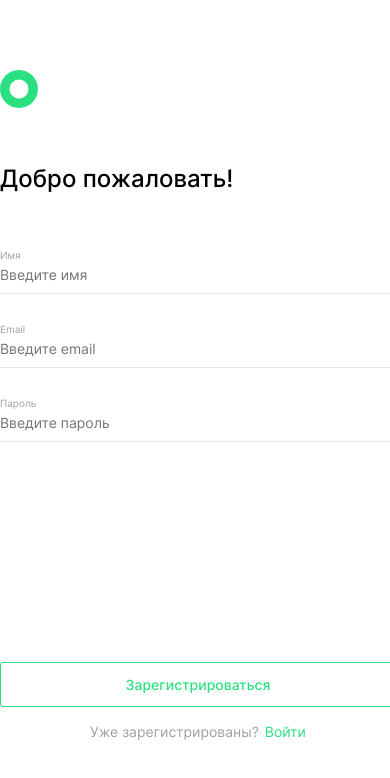
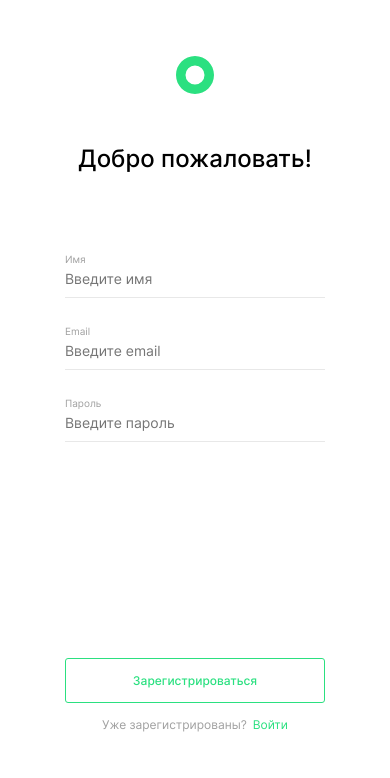
Before and after one commit to NataliUstinova/movies-explorer-frontend, a React (Create React App) app: page /signup in a window 390 px wide. Shown: the top 778 px of the page. Built offline with nearby package versions, Linux system fonts and the light colour scheme.

Commit message:
feat: login and register mobile #19 #20

```diff
--- a/src/components/Form/Form.css
+++ b/src/components/Form/Form.css
@@ -10,6 +10,8 @@
 }
 
 .form__title {
+  padding: 0;
+  margin: 0;
   font-style: normal;
   font-weight: 500;
   font-size: 24px;
@@ -25,7 +27,6 @@
 .form__inputs {
   display: flex;
   flex-direction: column;
-  gap: 24px;
 }
 
 .form__input-container {
@@ -69,9 +70,9 @@
 }
 
 .form__input-error-text {
-  position: absolute;
-  top: 47px;
-  left: 0;
+  height: 22px;
+  padding: 0;
+  margin: 0;
   font-style: normal;
   font-weight: 400;
   font-size: 10px;
@@ -130,3 +131,39 @@
 .form__link:hover {
   opacity: 0.6;
 }
+
+@media (max-width: 768px) {
+  .form {
+    padding: 232px 0;
+  }
+}
+
+@media (max-width: 420px) {
+  .form {
+    padding: 56px 30px 30px;
+    width: 260px;
+    align-items: center;
+    gap: 0;
+  }
+  .form__title {
+    margin: 50px 0 80px;
+    text-align: center;
+  }
+  .form__input {
+    width: 260px;
+  }
+  .form__button {
+    width: 260px;
+    height: 45px;
+    font-size: 12px;
+    line-height: 15px;
+  }
+  .form__container {
+    height: 48vh;
+  }
+  .form__text {
+    margin: 14px 0 0;
+    font-size: 12px;
+    line-height: 15px;
+  }
+}
--- a/src/components/Form/Form.jsx
+++ b/src/components/Form/Form.jsx
@@ -42,9 +42,7 @@ const Form = ({ title, isLoginForm }) => {
                   value={values.name || ""}
                   onChange={handleInputChange}
                 />
-                <span className={errors.name && "form__input-error-text"}>
-                  {errors.name}
-                </span>
+                <p className="form__input-error-text">{errors.name}</p>
               </div>
             )}
 
@@ -66,9 +64,7 @@ const Form = ({ title, isLoginForm }) => {
                 value={values.email || ""}
                 onChange={handleInputChange}
               />
-              <span className={errors.email && "form__input-error-text"}>
-                {errors.email}
-              </span>
+              <p className="form__input-error-text">{errors.email}</p>
             </div>
 
             <div className="form__input-container">
@@ -77,7 +73,7 @@ const Form = ({ title, isLoginForm }) => {
               </label>
               <input
                 minLength="5"
-                maxLength="100"
+                maxLength="40"
                 className={`form__input ${
                   errors.password && "form__input-error-color"
                 }`}
@@ -88,9 +84,7 @@ const Form = ({ title, isLoginForm }) => {
                 value={values.password || ""}
                 onChange={handleInputChange}
               />
-              <span className={errors.password && "form__input-error-text"}>
-                {errors.password}
-              </span>
+              <p className="form__input-error-text">{errors.password}</p>
             </div>
           </div>
         </div>
--- a/src/hooks/useValidation.js
+++ b/src/hooks/useValidation.js
@@ -1,4 +1,4 @@
-import React, { useCallback, useState } from "react";
+import { useCallback, useState } from "react";
 
 export default function useValidation() {
   const [values, setValues] = useState({});
```
